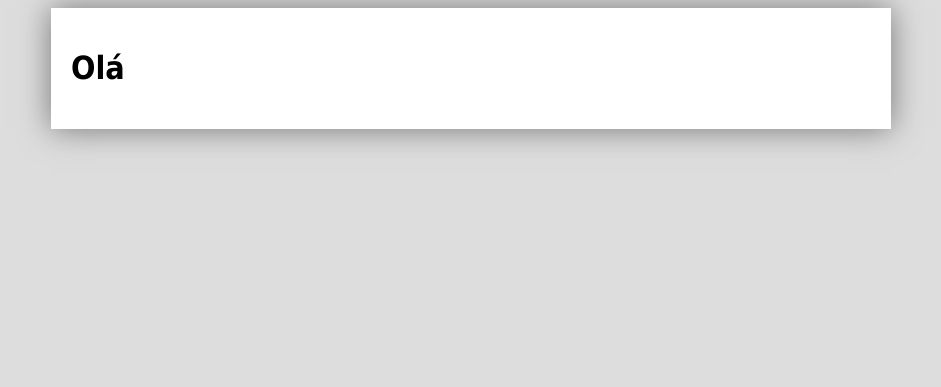
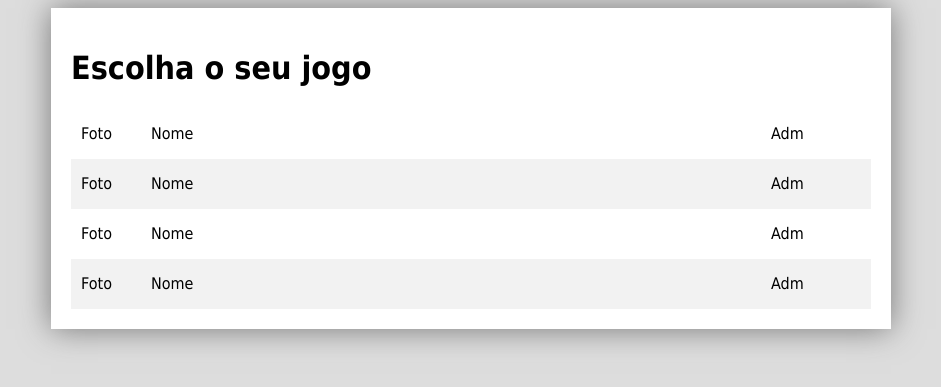
Before and after one commit to donatopaschoa/estudonauta, a PHP site: page / in a window 1280 px wide. Shown: the top 387 px of the page, without its empty margins (169-1110 px from the left). Run offline with PHP 8.4, Linux system fonts and the light colour scheme.

Commit message:
PHP com MySQL: arq. inicial

```diff
--- a/estilos/estilo.css
+++ b/estilos/estilo.css
@@ -10,3 +10,36 @@ div#corpo {
 	background-color: #fff;
 	box-shadow: 0px 0px 30px #777;
 }
+
+table.listagem {
+	width: 100%;
+	text-align: left;
+	border-collapse: collapse; /* tirando espaço das linhas e col das bordas da tabela */
+}
+
+table.listagem tr {
+	height: 50px;
+}
+
+table.listagem td {
+	/* border: 1px solid #ddd; */
+	padding: 10px;
+}
+
+/* Efeito Zebrado: --
+A pseudo-classe nth-child() vai permitir selecionar as linhas (tr) pares (even) */
+table.listagem tr:nth-child(even) {
+	background-color: #f2f2f2;
+}
+
+/* Coluna para fotos:
+configurando a largura da primeira (1) coluna (td) */
+table.listagem td:nth-child(1) {
+	width: 50px;
+}
+
+/* Última coluna:
+configurando a largura da última (3) coluna (td) */
+table.listagem td:nth-child(3) {
+	width: 90px;
+}
--- a/index.php
+++ b/index.php
@@ -7,7 +7,13 @@
 </head>
 <body>
 	<div id="corpo">
-		<h1>Olá</h1>
+		<h1>Escolha o seu jogo</h1>
+		<table class="listagem">
+			<tr><td>Foto</td><td>Nome</td><td>Adm</td></tr>
+			<tr><td>Foto</td><td>Nome</td><td>Adm</td></tr>
+			<tr><td>Foto</td><td>Nome</td><td>Adm</td></tr>
+			<tr><td>Foto</td><td>Nome</td><td>Adm</td></tr>
+		</table>
 	</div>
 </body>
 </html>
```
